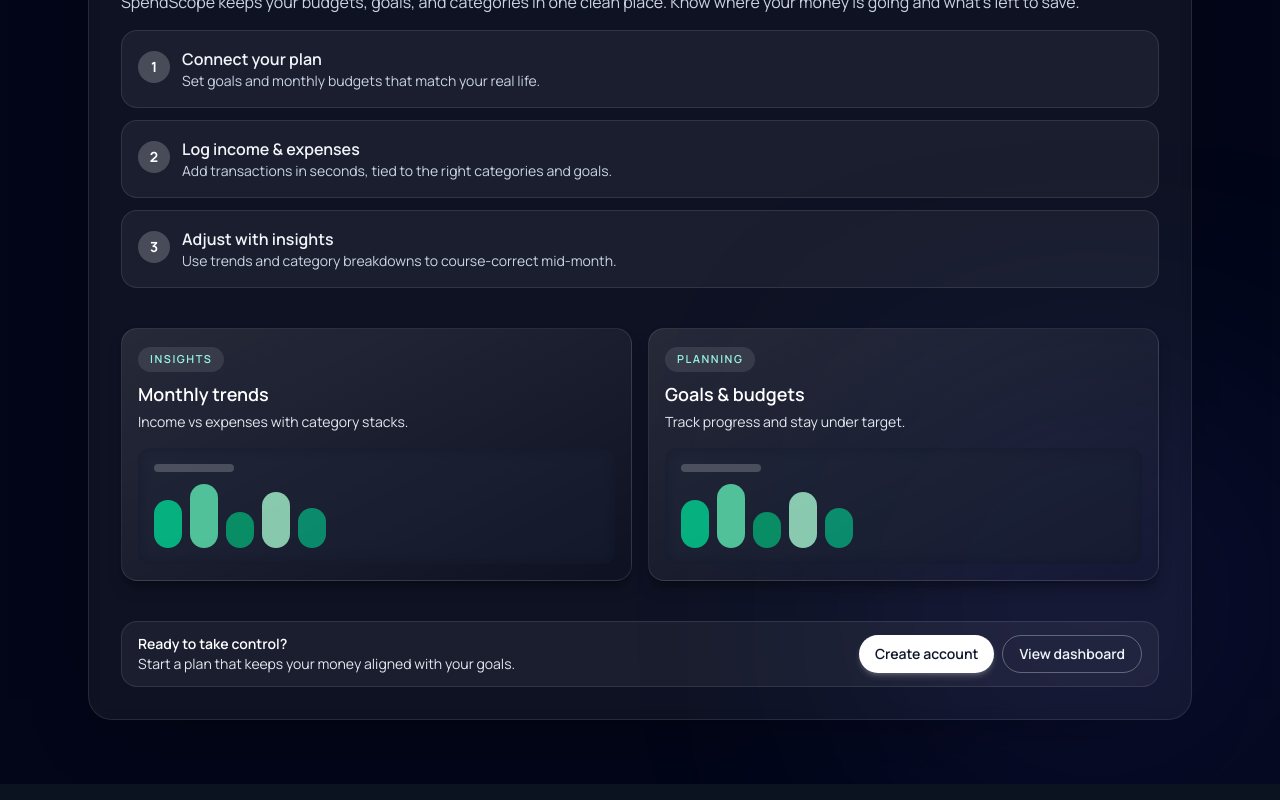
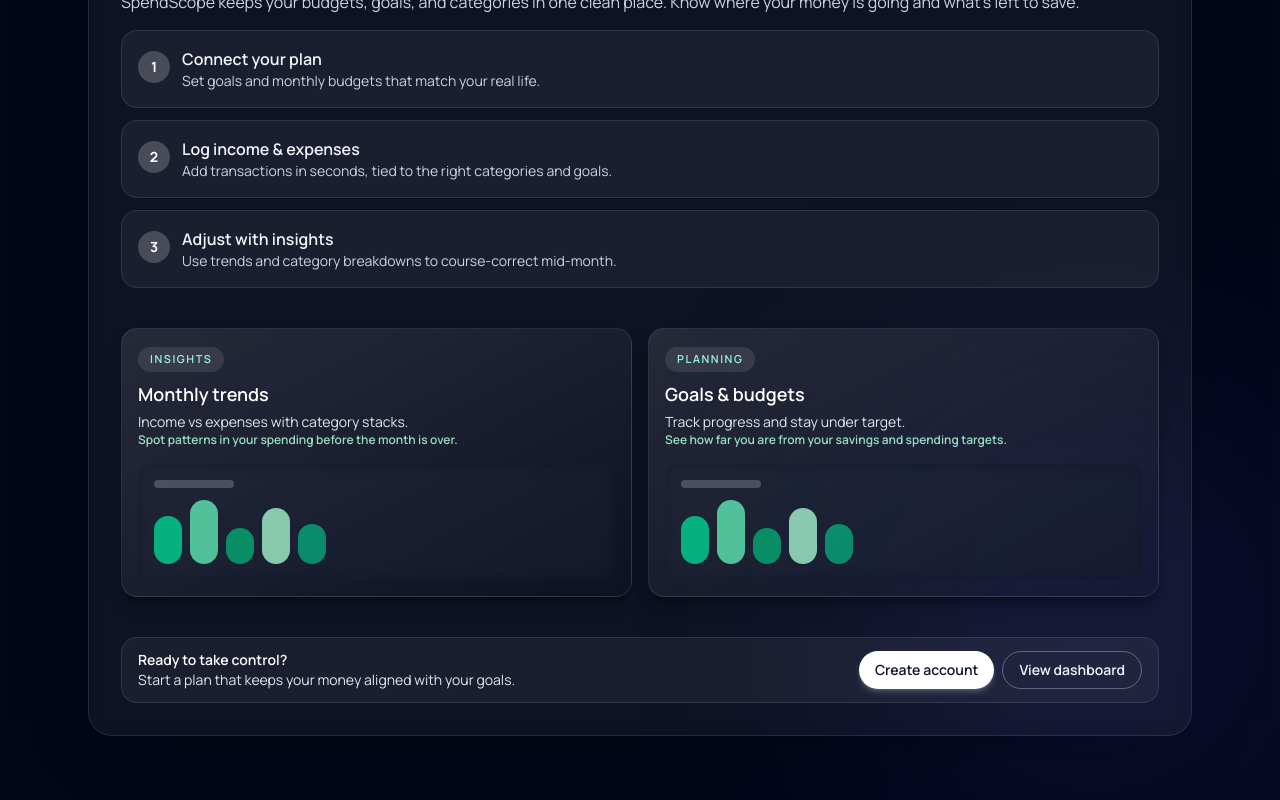
Before and after one commit to daveranola/SpendScope, a Next.js app: page / in a window 1280 px wide. Shown: the part 1555-2355 px from the top of the page. Built offline with nearby package versions, Linux system fonts and the light colour scheme; no server answers.

Commit message:
sub type fix

```diff
--- a/app/page.tsx
+++ b/app/page.tsx
@@ -35,8 +35,18 @@
 ];
 
 const previews = [
-  { title: "Monthly trends", desc: "Income vs expenses with category stacks.", tag: "Insights" },
-  { title: "Goals & budgets", desc: "Track progress and stay under target.", tag: "Planning" },
+  {
+    title: "Monthly trends",
+    desc: "Income vs expenses with category stacks.",
+    sub: "Spot patterns in your spending before the month is over.",
+    tag: "Insights",
+  },
+  {
+    title: "Goals & budgets",
+    desc: "Track progress and stay under target.",
+    sub: "See how far you are from your savings and spending targets.",
+    tag: "Planning",
+  },
 ];
 
 export default function Home() {
```
